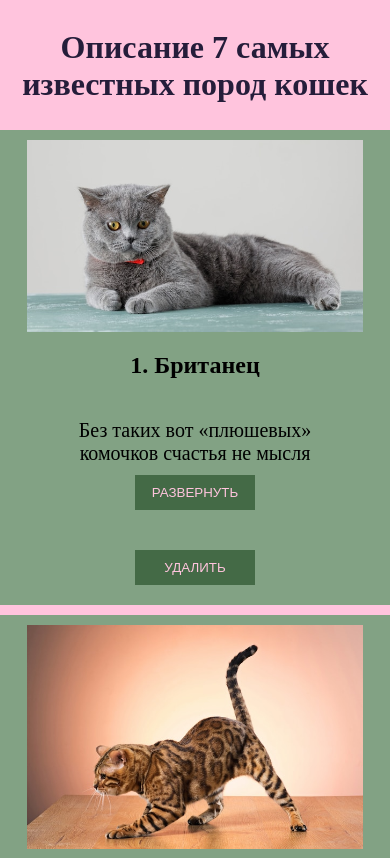
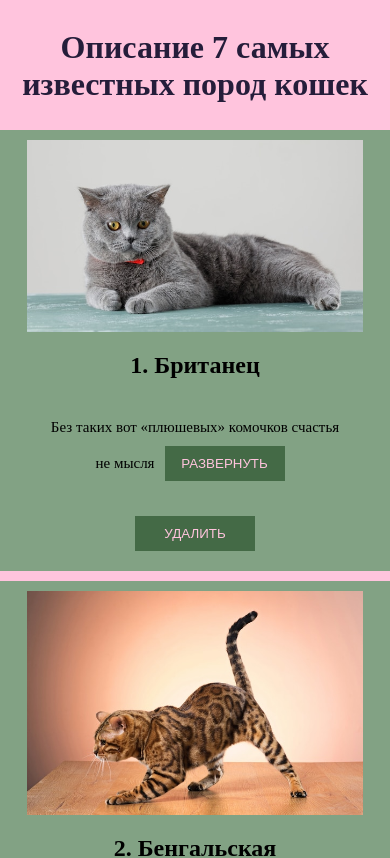
Before and after one commit to aleksaida/catsinfo, a React (Create React App) app: page / in a window 390 px wide. Shown: the top 858 px of the page. Built offline with nearby package versions, Linux system fonts and the light colour scheme.

Commit message:
Update App.css

```diff
--- a/src/App.css
+++ b/src/App.css
@@ -40,12 +40,12 @@ button {
 
 .slideContainer {
   background-color: #F5C7A9;
-  height: 600px;
+  height: 520px;
 }
 
 .slideImage {
   max-width: 300px;
-  height: 250px;
+  height: 240px;
 }
 
 
@@ -80,6 +80,10 @@ button {
 
   }
 
+  .aboutText, .aboutSlideText {
+    font-size: 15px;
+  }
+
 }
 
   @media all and (max-width: 500px) {
```
